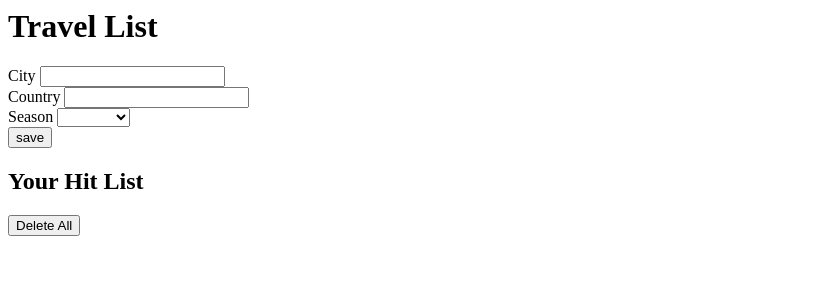
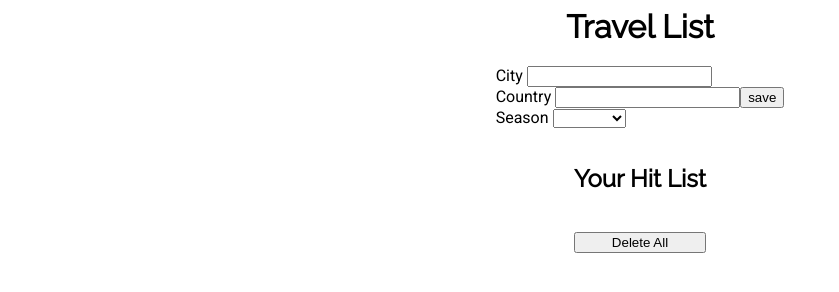
Before and after one commit to imacbeth/js_weekend11_DOM, a plain HTML site: page index.html in a window 1280 px wide. Shown: the whole page, without its empty margins (0-839 px from the left). Drawn offline with Linux system fonts and the light colour scheme.

Commit message:
css changes to centre items

```diff
--- a/css/main.css
+++ b/css/main.css
@@ -0,0 +1,33 @@
+body {
+  font-family: 'Roboto', sans-serif;
+}
+
+h1 {
+  font-family: 'Raleway', sans-serif;
+  text-align: center;
+  align-items: center;
+}
+h2 {
+  font-family: 'Raleway', sans-serif;
+}
+
+#new-item-form {
+  align-items: center;
+  justify-content: center;
+  display: flex;
+}
+
+.container {
+  align-items: center;
+  justify-content: center;
+  display: grid;
+  align-content: space-between;
+}
+
+#travel-list {
+    align-content: space-around;
+}
+#button {
+  align-items: center;
+  justify-content: center;
+}
--- a/index.html
+++ b/index.html
@@ -2,7 +2,7 @@
   <head>
     <meta charset="utf-8">
     <title>Travel List App</title>
-    <link rel="stylesheet" type="text/css" media="screen" href="css/main.css" />
+    <link rel="stylesheet" type="text/css" media="screen" href="css/main.css" /> <link href="https://fonts.googleapis.com/css?family=Raleway:300,400|Roboto" rel="stylesheet">
     <script src="js/app.js"></script>
   </head>
   <body>
@@ -32,8 +32,14 @@
   <input type="submit" value="save"/>
 </form>
 
+<div class="container">
+
 <h2>Your Hit List</h2>
-<div id="travel-list"></div>
+<div id="travel-list">
+
+</div>
+<br>
 <button type='button' id = "button" name="button" > Delete All </button>
+</div>
 </body>
 </html>
--- a/js/app.js
+++ b/js/app.js
@@ -9,7 +9,7 @@ document.addEventListener('DOMContentLoaded', () => {
       const season = event.target.season.value;
 
       const travellist = document.querySelector('#travel-list');
-      const newPlace = document.createElement('ul');
+      const newPlace = document.createElement('li');
 
       newPlace.textContent = `${city}, ${country}, ${season}`
 
@@ -18,6 +18,7 @@ document.addEventListener('DOMContentLoaded', () => {
     travellist.appendChild(newPlace);
     form.reset();
   });
+
 
   const travellist = document.querySelector('#travel-list');
   const button = document.querySelector('#button');
```
